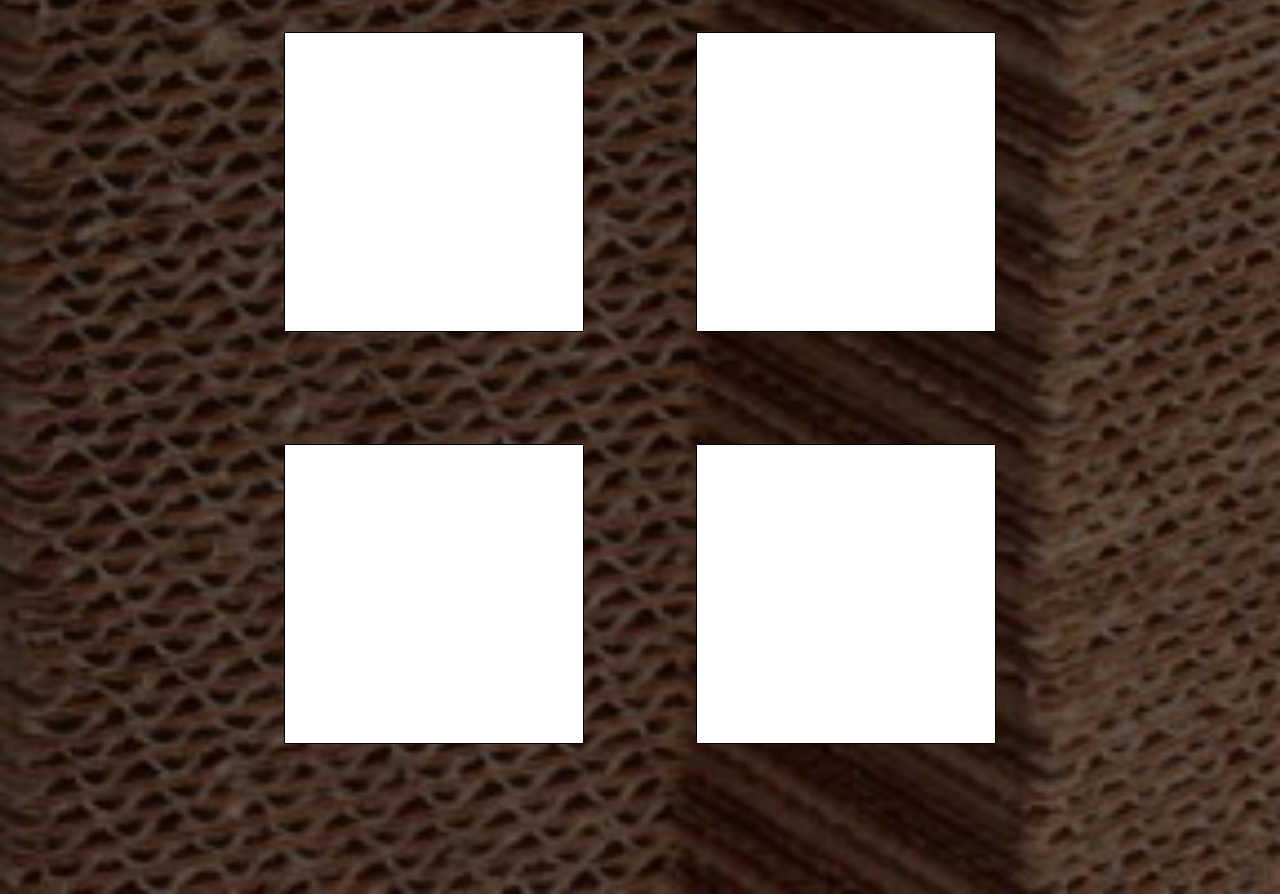
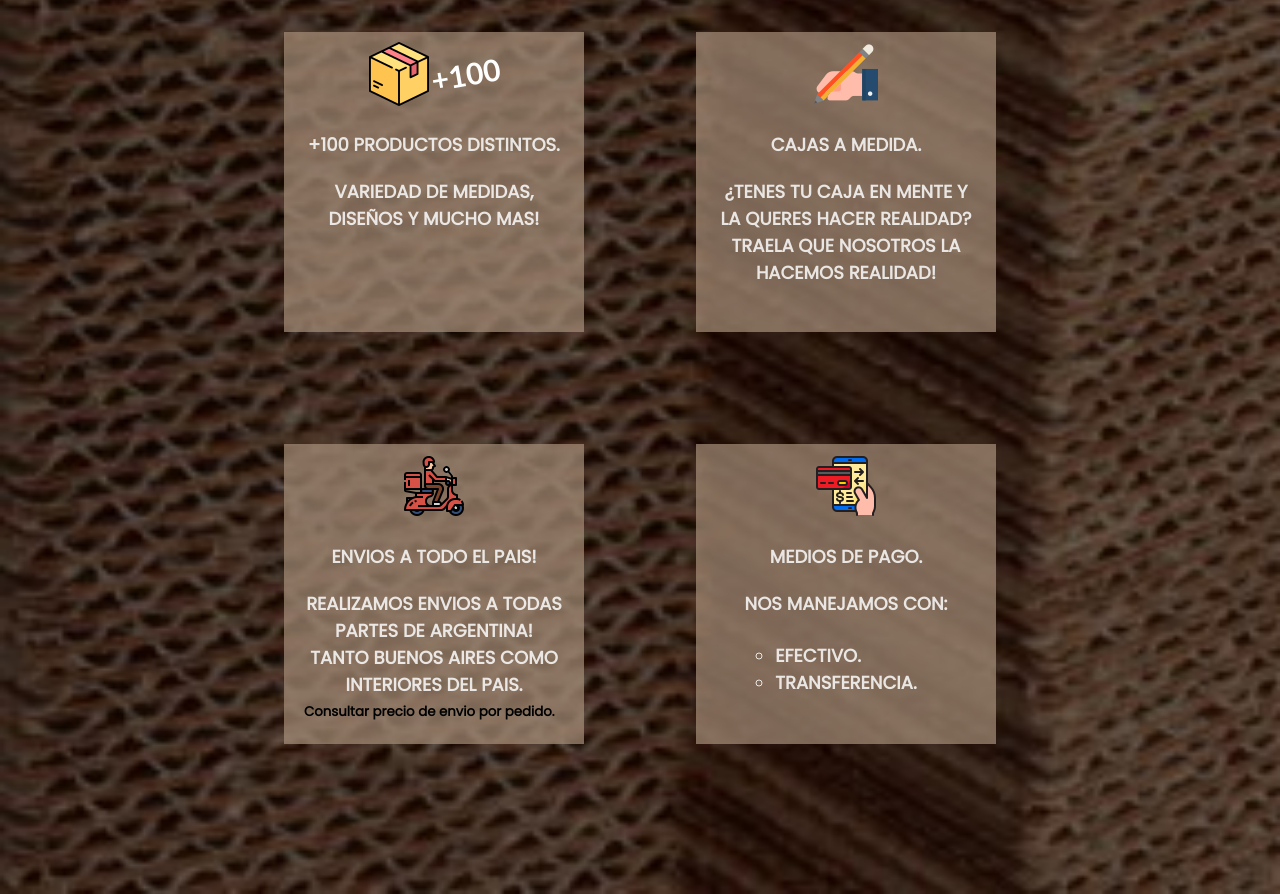
Before and after one commit to ttttttomas/Cajas1970-proyect, a plain HTML site: page index.html in a window 1280 px wide. Shown: the part 920-1814 px from the top of the page. Drawn offline with nearby package versions, Linux system fonts and the light colour scheme.

Commit message:
add boxs

```diff
--- a/index.html
+++ b/index.html
@@ -102,14 +102,55 @@
             </ul>
         </div>
         <h2 id="Sucursales" class="catalogo">¿QUERES DESCARGAR NUESTRO CATALOGO?
-            <a href="CATALOGO CAJAS1970.pdf" download="CATALOGO 2024"> HACE CLICK ACÁ</a>
+            <a href="CATALOGOCAJAS1970.pdf" download="CATALOGO 2024"> HACE CLICK ACÁ</a>
         </h2>
          <div class="boxs-container">
             <ul class="box-list">
-                <li class="box"></li>
-                <li class="box"></li>
-                <li class="box"></li>
-                <li class="box"></li>
+                <li class="box">
+                    <div class="img-container">
+                        <img src="box.png" alt="imagen caja">
+                        <span class="text-100">+100</span>
+                    </div>
+                    <div class="text-container">
+                        <h4>+100 PRODUCTOS DISTINTOS.</h4>
+                        <span>VARIEDAD DE MEDIDAS, DISEÑOS Y MUCHO MAS!</span>
+                    </div>
+                </li>
+                <li class="box">
+                    <div class="img-container">
+                        <img src="draw.png" alt="imagen edit">
+                    </div>
+                    <div class="text-container">
+                        <h4>CAJAS A MEDIDA.</h4>
+                        <span>¿TENES TU CAJA EN MENTE Y LA QUERES HACER REALIDAD? TRAELA QUE NOSOTROS LA HACEMOS REALIDAD!
+                        </span>
+                    </div>
+                </li>
+                <li class="box">
+                    <div class="img-container">
+                        <img src="delivery.png" alt="imagen moto">
+                    </div>
+                    <div class="text-container">
+                        <h4>ENVIOS A TODO EL PAIS!</h4>
+                        <span>REALIZAMOS ENVIOS A TODAS PARTES DE ARGENTINA!</span>
+                        <span>TANTO BUENOS AIRES COMO INTERIORES DEL PAIS.</span>
+                    </div>
+                    <small class="small-text">Consultar precio de envio por pedido.</small>
+                </li>
+                <li class="box">
+                    <div class="img-container">
+                        <img src="mobile-payment.png" alt="imagen pago">
+                    </div>
+                    <div class="text-container">
+                        <h4>MEDIOS DE PAGO.</h4>
+                        <span>NOS MANEJAMOS CON:</span>
+                        <ul class="list-pays">
+                            <li class="item-list-pays">EFECTIVO.</li>
+                            <li class="item-list-pays">TRANSFERENCIA.</li>
+                        </ul>
+                    </div>
+                    <small></small>
+                </li>
             </ul>
         </div>
         <div class="contacto-main" id="#Contacto"></div>
--- a/styles.css
+++ b/styles.css
@@ -5,6 +5,7 @@
 :root {
   --bg-text: rgba(255,255,255,0.2);
   --color-blue: rgb(15, 15, 102);
+  --bg-nav: rgba(167, 143, 122, 0.7);
 }
 
 body {
@@ -31,12 +32,12 @@ a {
 
 
 .nav{
-  height: 170px;
+  height: auto;
   top: 0;
   left: 0;
   width: 100%;
   position: fixed;
-  background-color: rgba(167, 143, 122, 0.7);
+  background-color: var(--bg-nav);
   padding: 5px;
   transition: all 0.3s ease-in-out;
   display: flex;
@@ -142,13 +143,6 @@ a {
   font-size: 35px;
 }
 
-
-
-
-
-
-
-
 .main{
   margin-top: 30px;
 }
@@ -235,14 +229,55 @@ h2 a{
 
 }
 
-.main .boxs-container .box-list li{
-  min-width: 300px;
-  background-color: #fff;
-  border: 1px solid black;
+.main .boxs-container .box-list .box{
+  width: 300px;
+  background-color: var(--bg-nav);
   height: 300px;
-  flex-wrap: wrap;
+  padding: 10px 20px;
+  font-family: 'Poppins', sans-serif;
+  font-weight: 900;
 }
 
+.main .boxs-container .img-container{
+  display: flex;
+  justify-content: center;
+  align-items: center;
+  margin-bottom: 25px;
+}
+
+.main .boxs-container .text-container{
+  font-size: 18px;
+  display: flex;
+  flex-direction: column;
+  justify-content: center;
+  align-items: center;
+  color: #ffffffd4;
+}
+
+.main .boxs-container .img-container .text-100{
+  font-weight: 900;
+  font-family: 'Gill Sans', 'Gill Sans MT', Calibri, 'Trebuchet MS', sans-serif;
+  color: #fff;
+  transform: rotate(-10deg);
+  font-size: 30px;
+}
+
+.main .boxs-container .img-container i{
+  font-size: 100px;
+  color: #ffffffd4;
+}
+
+.main .boxs-container h4{
+  margin-bottom: 20px;
+}
+
+.main .boxs-container .text-container span{
+  text-align: center;
+}
+
+.main .boxs-container .text-container ul {
+  margin-top: 25px;
+}
 
 .container-wpp{
   position: fixed;
@@ -335,6 +370,12 @@ h2 a{
 
 }
 
+@media (max-width: 1000px){
+  .slider-container{
+    flex-direction: column;
+  }
+}
+
 @media (max-width: 600px) {
 
     .nav{
@@ -377,24 +418,8 @@ h2 a{
 
     .slider-container{
       flex-direction: column;
-      width: 100%;
     }
 
-
-    .main .boxs-container .box-list li{
-      min-width: 300px;
-      background-color: #fff;
-      border: 1px solid black;
-      height: 300px;
-      flex-wrap: wrap;
-    }
-    .main .boxs-container .box-list {
-      display: flex;
-      justify-content: center;
-      align-items: center;
-      list-style: none;
-      flex-wrap: wrap;
-    }
 
     .main .slider img{
       width: 600px;
```
Also changed, not shown: box.png (added), delivery.png (added), draw.png (added), edit.png (added), mobile-payment.png (added).
